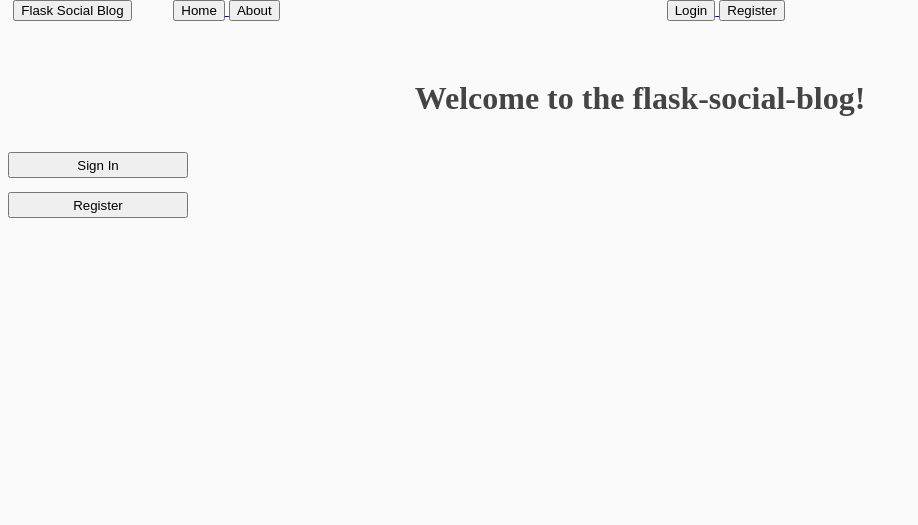
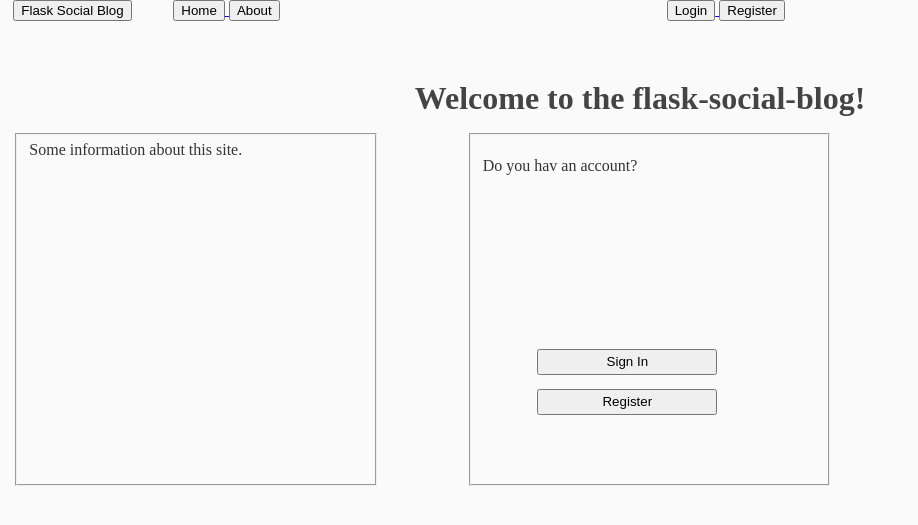
Before and after one commit to alexeysp11/flask-social-blog, a Flask app: page / in a window 1280 px wide. Shown: the top 525 px of the page, without its empty margins (0-918 px from the left). Run offline with Flask 2, Linux system fonts and the light colour scheme.

Commit message:
Added some forms to the Home page

```diff
--- a/flaskblog.py
+++ b/flaskblog.py
@@ -33,6 +33,7 @@ posts = [
 
 
 @app.route("/")
+@app.route("/home")
 def home():
     return render_template('home.html')
 
--- /dev/null
+++ b/static/buttons.css
@@ -0,0 +1,29 @@
+.submit-btn, .publish-btn {
+    height: 20pt;
+    width: 135pt;
+    margin-top: 10pt;
+}
+
+.next-btn {
+    height: 20pt;
+    width: 75pt;
+    margin-top: 5pt;
+}
+
+.home-login-btn {
+    position: absolute;
+    top: 150pt;
+    left: 50pt;
+    height: 20pt;
+    width: 135pt;
+    margin-top: 10pt;
+}
+
+.home-register-btn {
+    position: absolute;
+    top: 180pt;
+    left: 50pt;
+    height: 20pt;
+    width: 135pt;
+    margin-top: 10pt;
+}
--- /dev/null
+++ b/static/fonts.css
@@ -0,0 +1,4 @@
+h1, h2, h3, h4, h5, h6 {
+    color: #444444;
+    text-align: center;
+}
--- a/static/main.css
+++ b/static/main.css
@@ -4,36 +4,20 @@ body {
     margin-top: 5rem;
 }
 
-h1, h2, h3, h4, h5, h6 {
-    color: #444444;
-    text-align: center;
+.home-about-fieldset {
+    position: absolute;
+    top: 100pt;
+    left: 10pt;
+    height: 250pt;
+    width: 250pt;
 }
 
-.nav-bar {
-    list-style-type: none;
-    margin-left: 10pt;
-    padding: 0;
-}
-
-.navbar-brand {
+.home-register-login-fieldset {
     position: absolute;
-    top: 0pt;
-    left: 10pt;
-    width: 150pt;
-}
-
-.navbar-home-about {
-    position: absolute;
-    top: 0pt;
-    left: 130pt;
-    width: 150pt;
-}
-
-.navbar-nav {
-    position: absolute;
-    top: 0pt;
-    left: 500pt;
-    width: 150pt;
+    top: 100pt;
+    left: 350pt;
+    height: 250pt;
+    width: 250pt;
 }
 
 .registration-form {
@@ -71,15 +55,3 @@ h1, h2, h3, h4, h5, h6 {
 .text-field-div {
     width: 250pt;
 }
-
-.submit-btn, .publish-btn {
-    height: 20pt;
-    width: 135pt;
-    margin-top: 10pt;
-}
-
-.next-btn {
-    height: 20pt;
-    width: 75pt;
-    margin-top: 5pt;
-}
--- /dev/null
+++ b/static/navigation.css
@@ -0,0 +1,26 @@
+.nav-bar {
+    list-style-type: none;
+    margin-left: 10pt;
+    padding: 0;
+}
+
+.navbar-brand {
+    position: absolute;
+    top: 0pt;
+    left: 10pt;
+    width: 150pt;
+}
+
+.navbar-home-about {
+    position: absolute;
+    top: 0pt;
+    left: 130pt;
+    width: 150pt;
+}
+
+.navbar-nav {
+    position: absolute;
+    top: 0pt;
+    left: 500pt;
+    width: 150pt;
+}
--- a/templates/home.html
+++ b/templates/home.html
@@ -3,16 +3,19 @@
 {% block title %}Flask Social Blog{% endblock title %}
 
 {% block content %}
-	<h1>Welcome to the flask-social-blog!</h1>
-	<form>
-		<div>
+	<form class="homepage-form">
+		<h1>Welcome to the flask-social-blog!</h1>
+		<fieldset class="home-about-fieldset">
+			Some information about this site.
+		</fieldset>
+		<fieldset class="home-register-login-fieldset">
+			<p>Do you hav an account?</p>
 			<a href="{{ url_for('login') }}">
-				<button class="submit-btn">Sign In</button>
+				<button class="home-login-btn">Sign In</button>
 			</a>
-			<br>
 			<a href="{{ url_for('register') }}">
-				<button class="submit-btn">Register</button>
+				<button class="home-register-btn">Register</button>
 			</a>
-		</div>
+		</fieldset>
 	</form>
 {% endblock content %}
--- a/templates/layout.html
+++ b/templates/layout.html
@@ -5,6 +5,9 @@
     	<meta content="width=device-width, initial-scale=1, shrink-to-fit=no">
 
 		<link rel="stylesheet" type="text/css" href="{{ url_for('static', filename='main.css') }}">
+		<link rel="stylesheet" type="text/css" href="{{ url_for('static', filename='fonts.css') }}">
+		<link rel="stylesheet" type="text/css" href="{{ url_for('static', filename='navigation.css') }}">
+		<link rel="stylesheet" type="text/css" href="{{ url_for('static', filename='buttons.css') }}">
 
 		<title>
 			{% block title %}{% endblock %}
--- a/templates/login.html
+++ b/templates/login.html
@@ -3,7 +3,6 @@
 {% block title %}Sign In{% endblock title %}
 
 {% block content %}
-    <div>
     <form class="login-form" method="POST">
         {{ form.hidden_tag() }}
         <fieldset class="login-fieldset">
@@ -30,5 +29,4 @@
             </div>
         </fieldset>
     </form>
-    </div>
 {% endblock content %}
--- a/templates/register.html
+++ b/templates/register.html
@@ -3,7 +3,6 @@
 {% block title %}Register{% endblock title %}
 
 {% block content %}
-    <div>
     <form class="registration-form" method="POST">
         {{ form.hidden_tag() }}
         <fieldset class="register-fieldset">
@@ -48,10 +47,9 @@
                 <hr>
                 <p class="text-muted">
                     Already have an account?
-                        <a href= "{{ url_for('login') }}">Sign In</a>
+                    <a href="{{ url_for('login') }}">Sign In</a>
                 </p>
             </div>
         </fieldset>
     </form>
-    </div>
 {% endblock content %}
```
Lines whose indentation alone changed are shown as unchanged.
